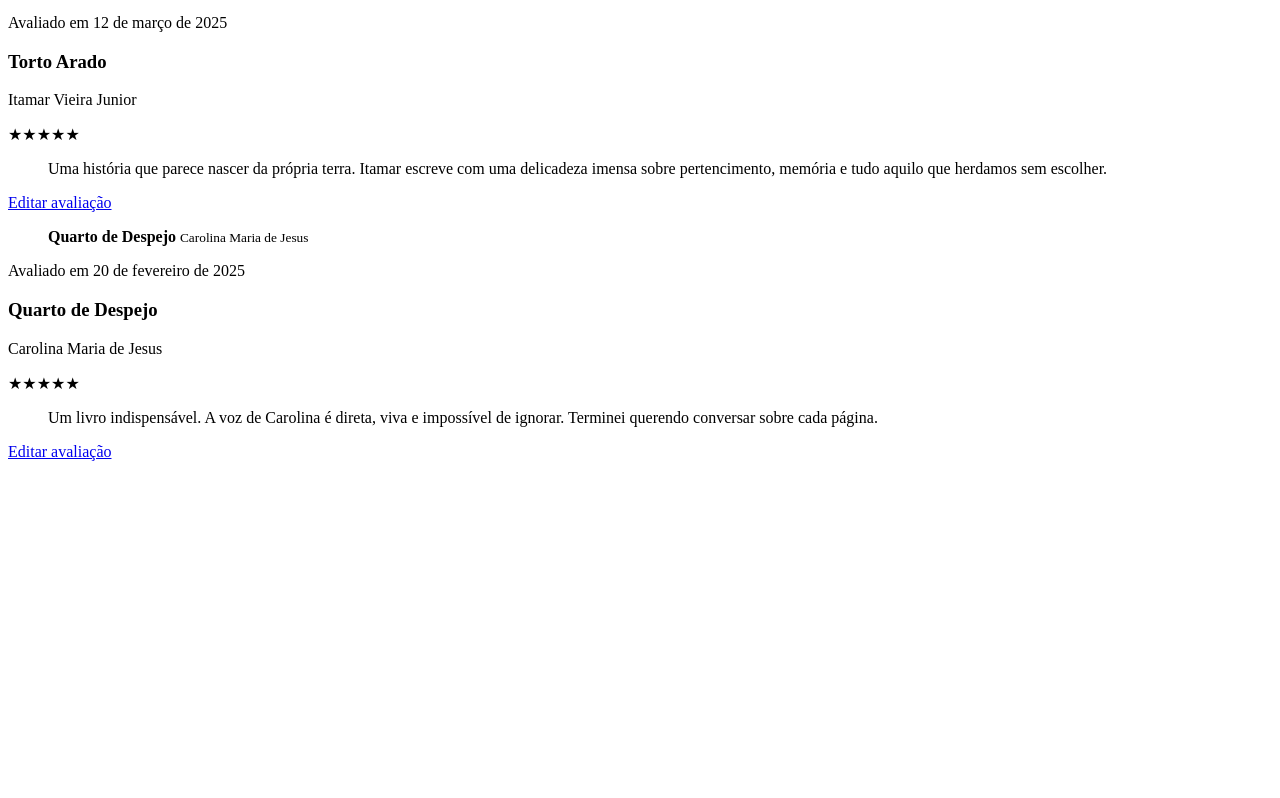
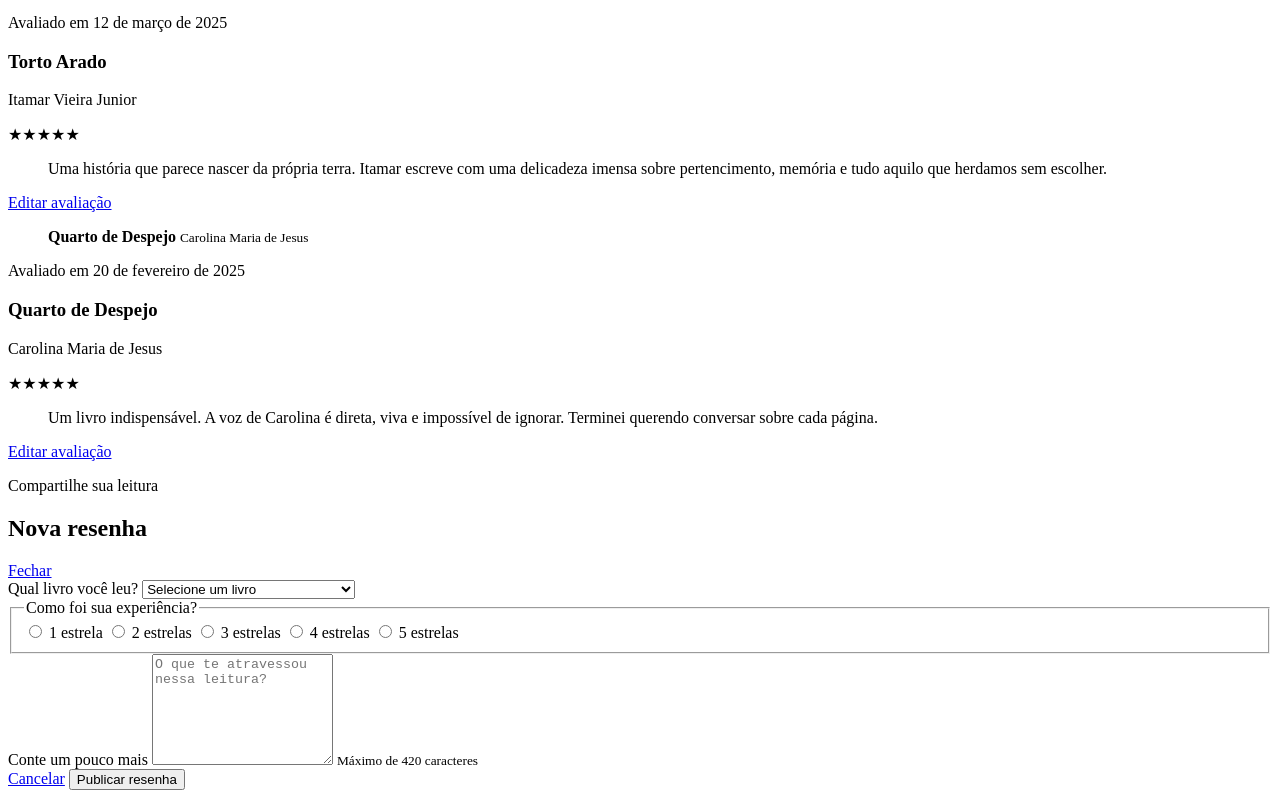
Before and after one commit to wilkematheus/plataforma-resenli, a plain HTML site: page index.html in a window 1280 px wide. Shown: the part 5071-5869 px from the top of the page. Before the commit the page ends 5540 px from the top, so only its background shows below. Drawn offline with Linux system fonts and the light colour scheme.

Commit message:
feat: adiciona a funcionalidade de publicar nova resenha

```diff
--- a/index.html
+++ b/index.html
@@ -673,5 +673,89 @@
         </article>
       </section>
     </main>
+
+    <main id="nova-resenha">
+      <section aria-labelledby="titulo-nova-resenha">
+        <header>
+          <div>
+            <p>Compartilhe sua leitura</p>
+            <h1 id="titulo-nova-resenha">Nova resenha</h1>
+          </div>
+
+          <a href="#inicio" aria-label="Fechar formulário">Fechar</a>
+        </header>
+
+        <form action="#minhas-avaliacoes" method="post">
+          <div>
+            <label for="livro-avaliado">Qual livro você leu?</label>
+
+            <select id="livro-avaliado" name="livro" required>
+              <option value="">Selecione um livro</option>
+              <option value="torto-arado">Torto Arado</option>
+              <option value="tudo-e-rio">Tudo é Rio</option>
+              <option value="addie-larue">
+                A Vida Invisível de Addie LaRue
+              </option>
+              <option value="quarto-de-despejo">
+                Quarto de Despejo
+              </option>
+              <option value="avesso-da-pele">O Avesso da Pele</option>
+              <option value="cem-anos-de-solidao">
+                Cem Anos de Solidão
+              </option>
+            </select>
+          </div>
+
+          <fieldset>
+            <legend>Como foi sua experiência?</legend>
+
+            <label>
+              <input type="radio" name="nota" value="1" required>
+              1 estrela
+            </label>
+
+            <label>
+              <input type="radio" name="nota" value="2">
+              2 estrelas
+            </label>
+
+            <label>
+              <input type="radio" name="nota" value="3">
+              3 estrelas
+            </label>
+
+            <label>
+              <input type="radio" name="nota" value="4">
+              4 estrelas
+            </label>
+
+            <label>
+              <input type="radio" name="nota" value="5">
+              5 estrelas
+            </label>
+          </fieldset>
+
+          <div>
+            <label for="comentario-resenha">Conte um pouco mais</label>
+
+            <textarea
+              id="comentario-resenha"
+              name="comentario"
+              rows="7"
+              maxlength="420"
+              placeholder="O que te atravessou nessa leitura?"
+              required
+            ></textarea>
+
+            <small>Máximo de 420 caracteres</small>
+          </div>
+
+          <div>
+            <a href="#inicio">Cancelar</a>
+            <button type="submit">Publicar resenha</button>
+          </div>
+        </form>
+      </section>
+    </main>
 </body>
 </html>
```
